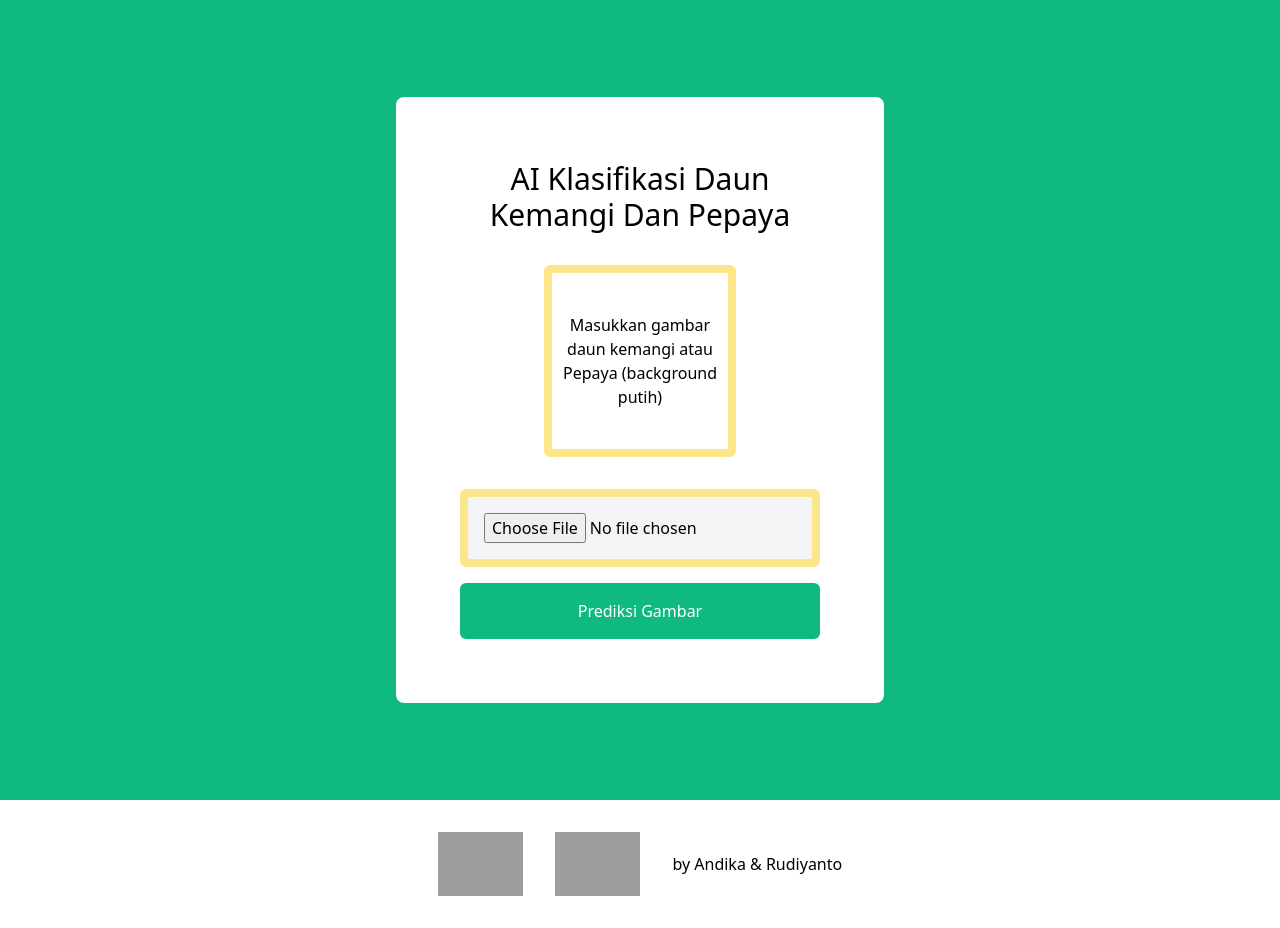
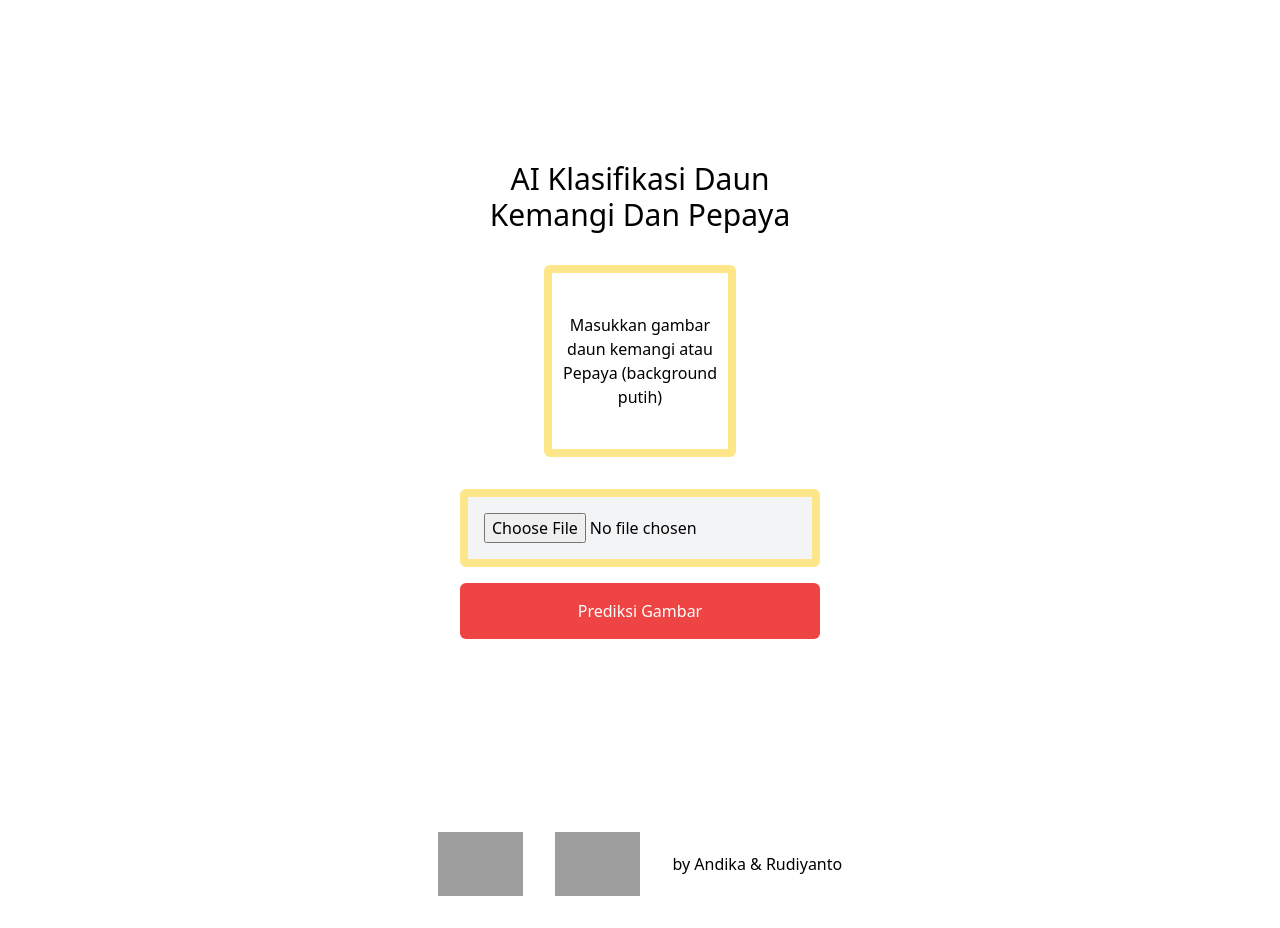
Before and after one commit to rudito1/leaf-classification-ai, a Flask app: page / in a window 1280 px wide. Run offline with Flask 2, Linux system fonts and the light colour scheme; grey boxes are pictures that could not be loaded.

Commit message:
Update index.html

```diff
--- a/templates/index.html
+++ b/templates/index.html
@@ -18,7 +18,7 @@
                 items-center
                 w-screen
                 h-screen
-                bg-green-500
+                bg-reed-500
             "
         >
             <main
@@ -78,7 +78,7 @@
                     />
                     <button
                         type="submit"
-                        class="p-4 bg-green-500 text-white rounded-md"
+                        class="p-4 bg-red-500 text-white rounded-md"
                     >
                         Prediksi Gambar
                     </button>
```
